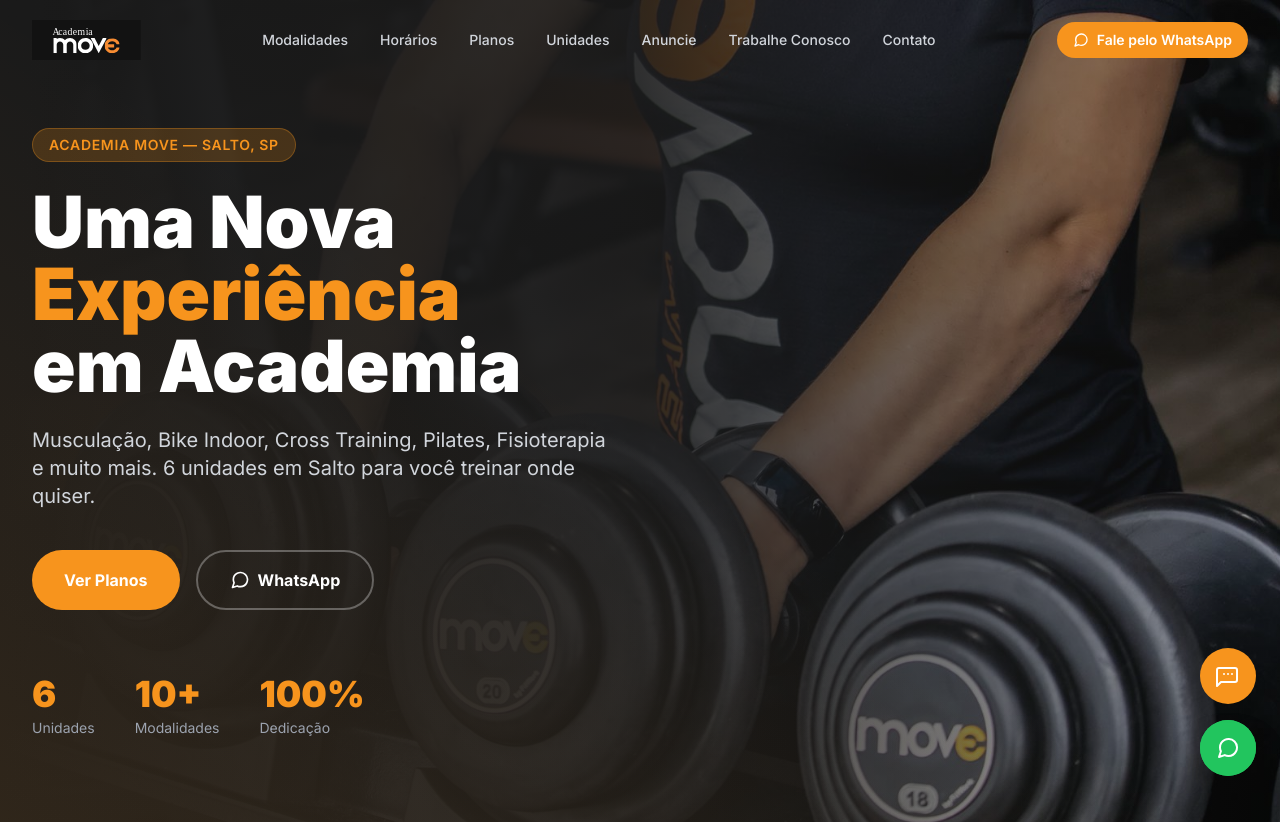
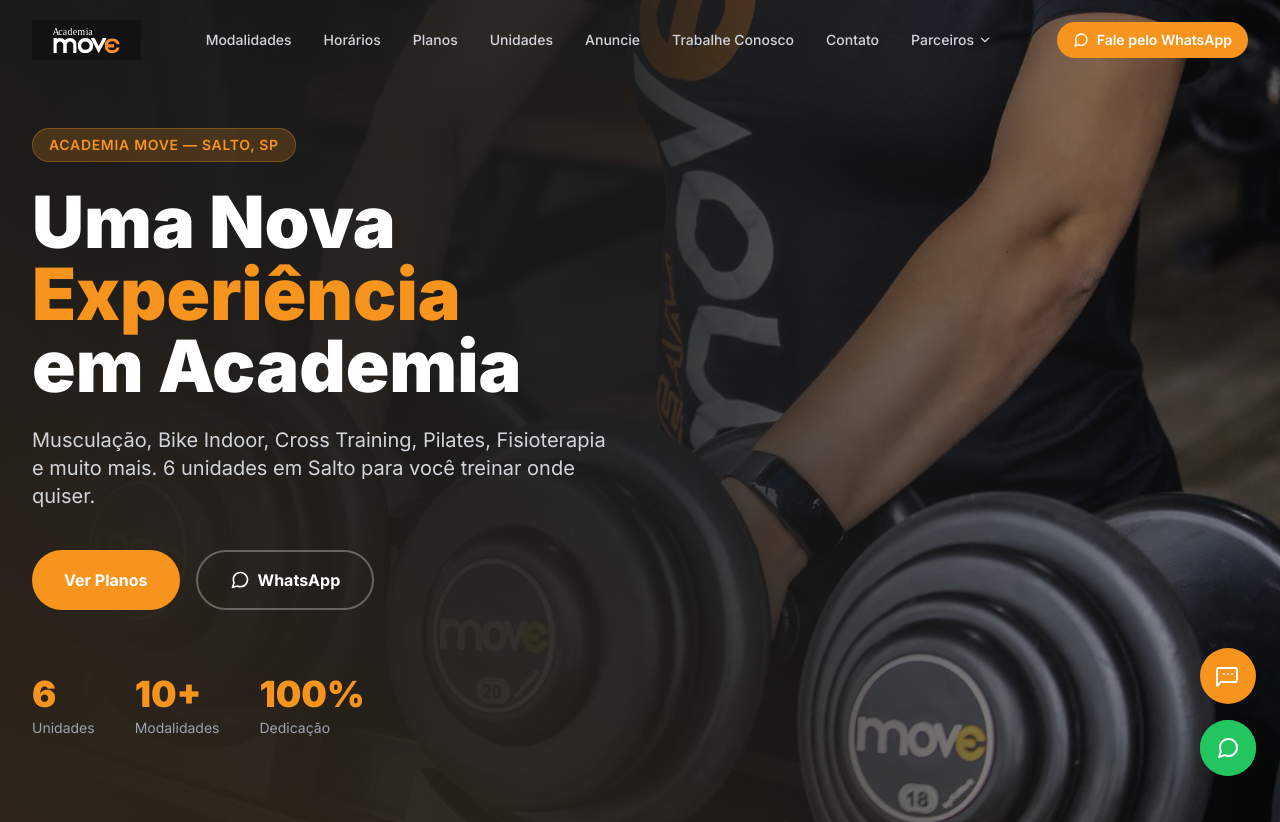
Before and after one commit to DelgasTech/move, a Next.js app: page / in a window 1280 px wide. Shown: the top 822 px of the page. Built offline with nearby package versions, Linux system fonts and the light colour scheme.

Commit message:
feat: add Parceiros dropdown in header and footer links for Moutonnée and Smash

```diff
--- a/components/layout/Footer.tsx
+++ b/components/layout/Footer.tsx
@@ -36,6 +36,8 @@
                 { label: "Horários", href: "/#horarios" },
                 { label: "Planos", href: "/#planos" },
                 { label: "Unidades", href: "/unidades" },
+                { label: "Moutonnée Move", href: "/moutonnee" },
+                { label: "Smash Move", href: "/smash" },
                 { label: "Anuncie na Move", href: "/anuncie" },
                 { label: "Trabalhe Conosco", href: "/trabalhe-conosco" },
               ].map((link) => (
--- a/components/layout/Header.tsx
+++ b/components/layout/Header.tsx
@@ -1,8 +1,8 @@
 "use client";
 
-import { useState, useEffect } from "react";
+import { useState, useEffect, useRef } from "react";
 import Link from "next/link";
-import { FiMenu, FiX, FiMessageCircle } from "react-icons/fi";
+import { FiMenu, FiX, FiMessageCircle, FiChevronDown } from "react-icons/fi";
 import Logo from "@/components/Logo";
 
 const navLinks = [
@@ -15,6 +15,11 @@
   { label: "Contato", href: "/#cta" },
 ];
 
+const parceiros = [
+  { label: "Moutonnée Move", href: "/moutonnee" },
+  { label: "Smash Move", href: "/smash" },
+];
+
 const WA_NUMBER = "5511910204226";
 const WA_MESSAGE = encodeURIComponent("Olá! Tenho interesse em conhecer os planos da Move Academia.");
 const WA_LINK = `https://wa.me/${WA_NUMBER}?text=${WA_MESSAGE}`;
@@ -22,6 +27,18 @@
 export default function Header() {
   const [menuOpen, setMenuOpen] = useState(false);
   const [scrolled, setScrolled] = useState(false);
+  const [parceirosOpen, setParceirosOpen] = useState(false);
+  const parceirosRef = useRef<HTMLDivElement>(null);
+
+  useEffect(() => {
+    function handleClickOutside(e: MouseEvent) {
+      if (parceirosRef.current && !parceirosRef.current.contains(e.target as Node)) {
+        setParceirosOpen(false);
+      }
+    }
+    document.addEventListener("mousedown", handleClickOutside);
+    return () => document.removeEventListener("mousedown", handleClickOutside);
+  }, []);
 
   useEffect(() => {
     const handleScroll = () => setScrolled(window.scrollY > 20);
@@ -53,6 +70,30 @@
                 {link.label}
               </a>
             ))}
+            {/* Parceiros dropdown */}
+            <div ref={parceirosRef} className="relative">
+              <button
+                onClick={() => setParceirosOpen(!parceirosOpen)}
+                className="flex items-center gap-1 text-gray-300 hover:text-primary transition-colors text-sm font-medium"
+              >
+                Parceiros
+                <FiChevronDown className={`w-3.5 h-3.5 transition-transform ${parceirosOpen ? "rotate-180" : ""}`} />
+              </button>
+              {parceirosOpen && (
+                <div className="absolute top-full mt-2 left-1/2 -translate-x-1/2 bg-dark-bg/98 backdrop-blur-md border border-white/10 rounded-xl shadow-xl py-2 min-w-[160px]">
+                  {parceiros.map((p) => (
+                    <a
+                      key={p.href}
+                      href={p.href}
+                      onClick={() => setParceirosOpen(false)}
+                      className="block px-4 py-2.5 text-sm text-gray-300 hover:text-primary hover:bg-white/5 transition-colors"
+                    >
+                      {p.label}
+                    </a>
+                  ))}
+                </div>
+              )}
+            </div>
           </nav>
 
           {/* CTA */}
@@ -91,6 +132,19 @@
                 {link.label}
               </a>
             ))}
+            <div className="border-t border-white/10 pt-2">
+              <p className="text-gray-500 text-xs uppercase tracking-widest mb-2 px-0">Parceiros</p>
+              {parceiros.map((p) => (
+                <a
+                  key={p.href}
+                  href={p.href}
+                  className="block text-gray-300 hover:text-primary transition-colors text-base font-medium py-2"
+                  onClick={() => setMenuOpen(false)}
+                >
+                  {p.label}
+                </a>
+              ))}
+            </div>
             <a
               href={WA_LINK}
               target="_blank"
```
